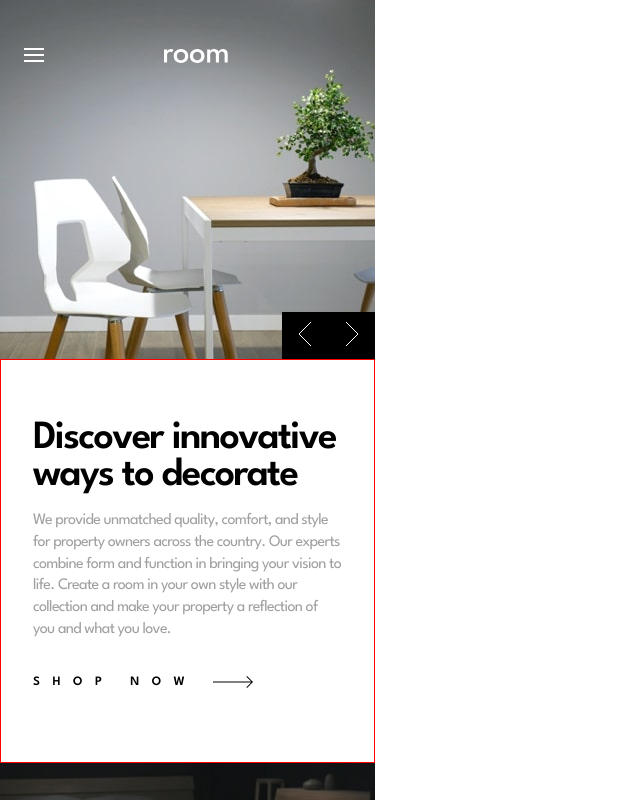
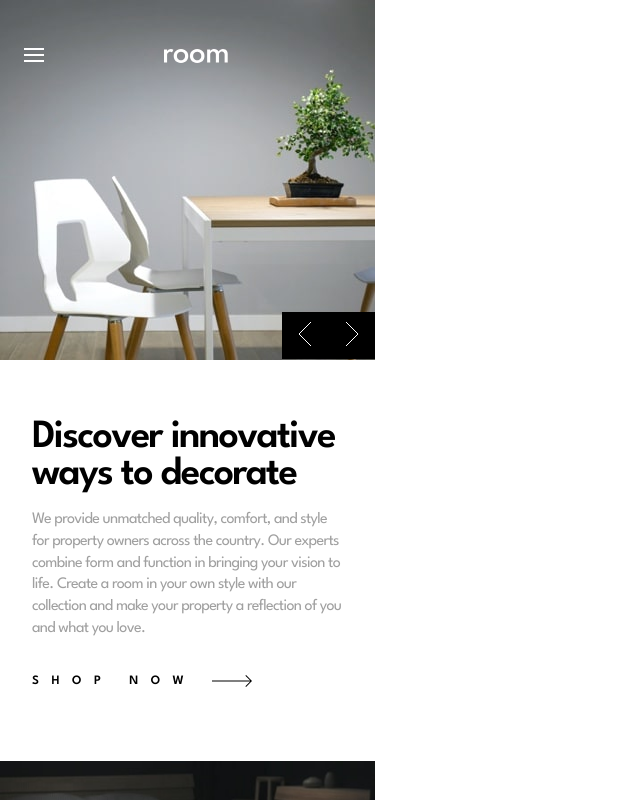
Before and after one commit to nkweku66/ecommerce_homepage, a React (Vite) app: page / in a window 1280 px wide. Shown: the top 800 px of the page, without its empty margins (0-640 px from the left). Built offline with nearby package versions, Linux system fonts and the light colour scheme; the HTML template or start-up script is replaced by a standard one.

Commit message:
Clean up codes in feature file

```diff
--- a/src/components/features/Features.styles.ts
+++ b/src/components/features/Features.styles.ts
@@ -7,10 +7,9 @@ interface Props {
 const FeatWrapper = styled.section`
     padding: 3.75em 2em 4.5em 2em;
     position: relative;
-    border: 1px solid red;
 
     @media only screen and (min-width: 1440px) {
-        padding: 7.5em 6.25em 9.56em 6.25em;
+        padding: 5em 6.25em 9.56em 6.25em;
     }
 
 
```
